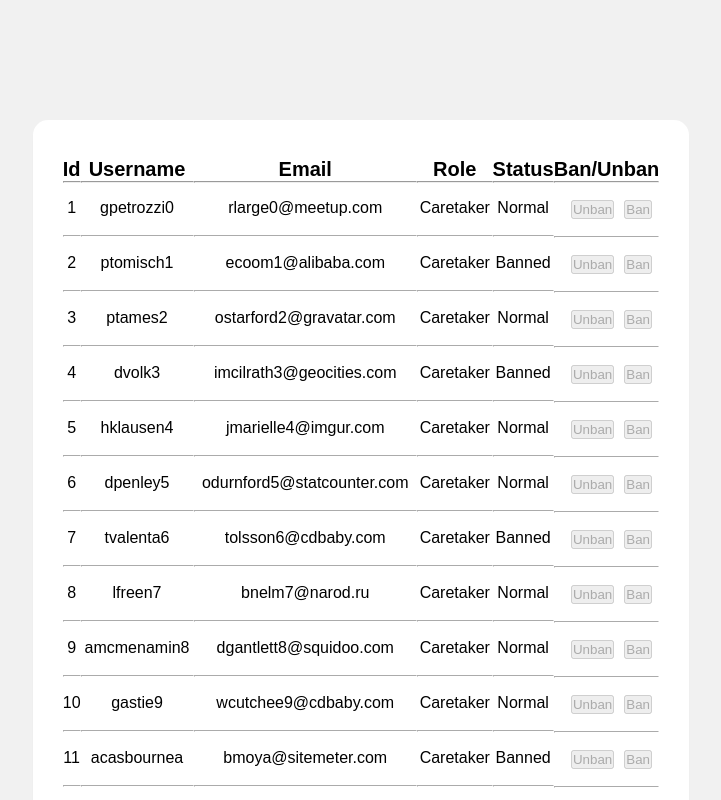
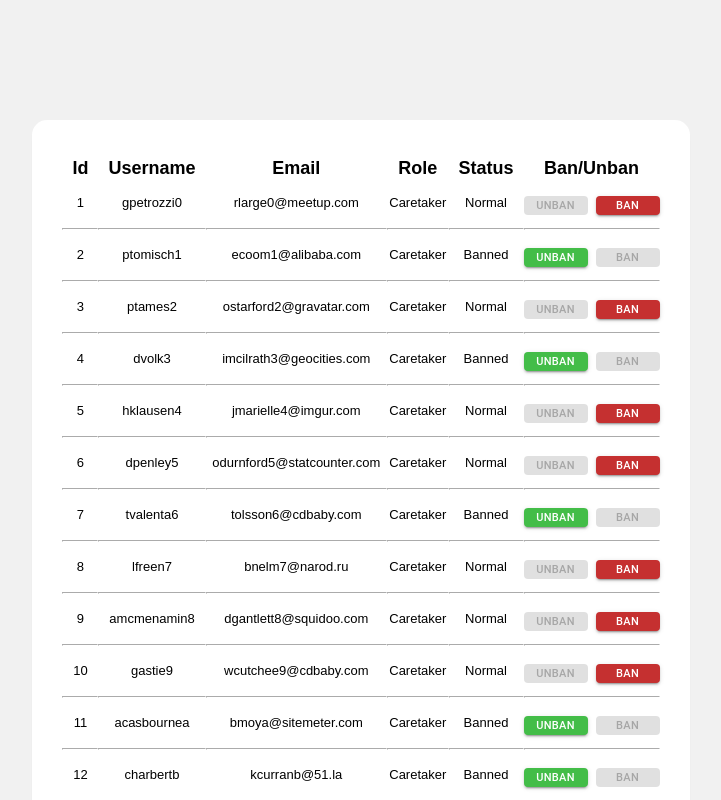
Before and after one commit to 2110336-SoftwareEngineering2/sec1_PCSD, a React (Create React App) app in the folder webapp/: page /banpage in a window 1280 px wide. Shown: the top 800 px of the page, without its empty margins (279-1000 px from the left). Built offline with nearby package versions, Linux system fonts and the light colour scheme.

Commit message:
BanPage add button color

```diff
--- a/webapp/src/component/BanTable.css
+++ b/webapp/src/component/BanTable.css
@@ -5,20 +5,15 @@ table {
 }
 
 table th {
-  font-size: 20px;
+  font-size: 18px;
+  padding: 8px 10px 8px 10px;
 }
-
-table td,
-table th {
-  /* border: 10px solid #ddd; */
+table td {
+  font-size: 13px;
   padding: 8px 0px 8px 0px;
   text-align: center;
 }
 
-button {
-  margin-left: 10px;
-  margin-bottom: 7px;
-}
 .normal_line {
   background-color: #c6c6c6;
   border-color: white;
--- a/webapp/src/component/BanTable.js
+++ b/webapp/src/component/BanTable.js
@@ -30,7 +30,7 @@ export const BanTable = () => {
               return (
                 <th {...column.getHeaderProps()}>
                   {column.render("Header")}
-                  <hr />
+                  {/* <hr /> */}
                 </th>
               );
             })}
@@ -39,19 +39,71 @@ export const BanTable = () => {
       </thead>
       <tbody {...getTableBodyProps()}>
         {rows.map((row) => {
+          const status = row.values.status;
           prepareRow(row);
           return (
             <tr {...row.getRowProps()}>
               {row.cells.map((cell) => {
-                if (cell.value === undefined) {
+                if (cell.value === undefined && status == "Banned") {
                   return (
                     <td>
-                      <button variant="contained" disabled>
+                      <Button
+                        variant="contained"
+                        style={{
+                          padding: "0px",
+                          fontSize: "11px",
+                          color: "white",
+                          backgroundColor: "#43BD48",
+                          marginRight: "8px",
+                          marginBottom: "3px",
+                        }}
+                      >
                         Unban
-                      </button>
-                      <button variant="contained" disabled>
+                      </Button>
+                      <Button
+                        variant="contained"
+                        color="primary"
+                        style={{
+                          padding: "0px",
+                          fontSize: "11px",
+                          width: "5px",
+                          marginBottom: "3px",
+                        }}
+                        disabled
+                      >
                         Ban
-                      </button>
+                      </Button>
+                      <hr className="ban_line" />
+                    </td>
+                  );
+                } else if (cell.value === undefined && status == "Normal") {
+                  return (
+                    <td>
+                      <Button
+                        variant="contained"
+                        style={{
+                          padding: "0px",
+                          fontSize: "11px",
+                          marginRight: "8px",
+                          marginBottom: "3px",
+                        }}
+                        disabled
+                      >
+                        Unban
+                      </Button>
+                      <Button
+                        variant="contained"
+                        color="primary"
+                        style={{
+                          padding: "0px",
+                          fontSize: "11px",
+                          backgroundColor: "#C53030",
+                          width: "5px",
+                          marginBottom: "3px",
+                        }}
+                      >
+                        Ban
+                      </Button>
                       <hr className="ban_line" />
                     </td>
                   );
```
